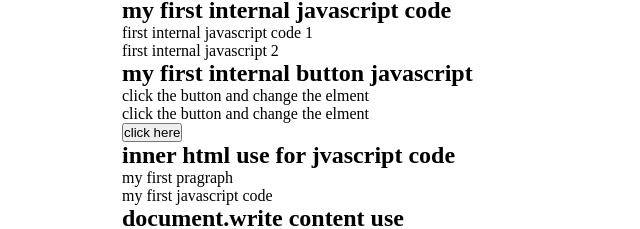
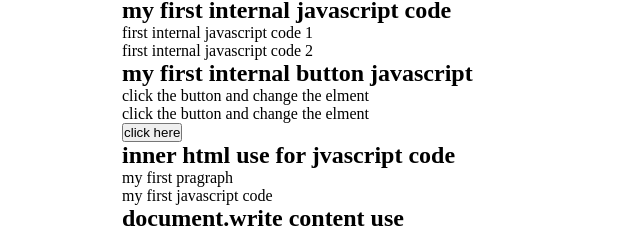
Before and after one commit to SabbirHasan280/learn-javascript, a plain HTML site: page index.html in a window 1280 px wide. Shown: the part 195-424 px from the top of the page, 18-658 px from the left. Drawn offline with Linux system fonts and the light colour scheme.

Commit message:
text two add

```diff
--- a/index.html
+++ b/index.html
@@ -48,7 +48,7 @@
 
                 <script>
                     document.getElementById('demo1').innerHTML="first internal javascript code 1"
-                    document.getElementById('demo2').innerHTML="first internal javascript 2"
+                    document.getElementById('demo2').innerHTML="first internal javascript code 2"
                 </script>
 
 <!--internal javascript end-->
```
